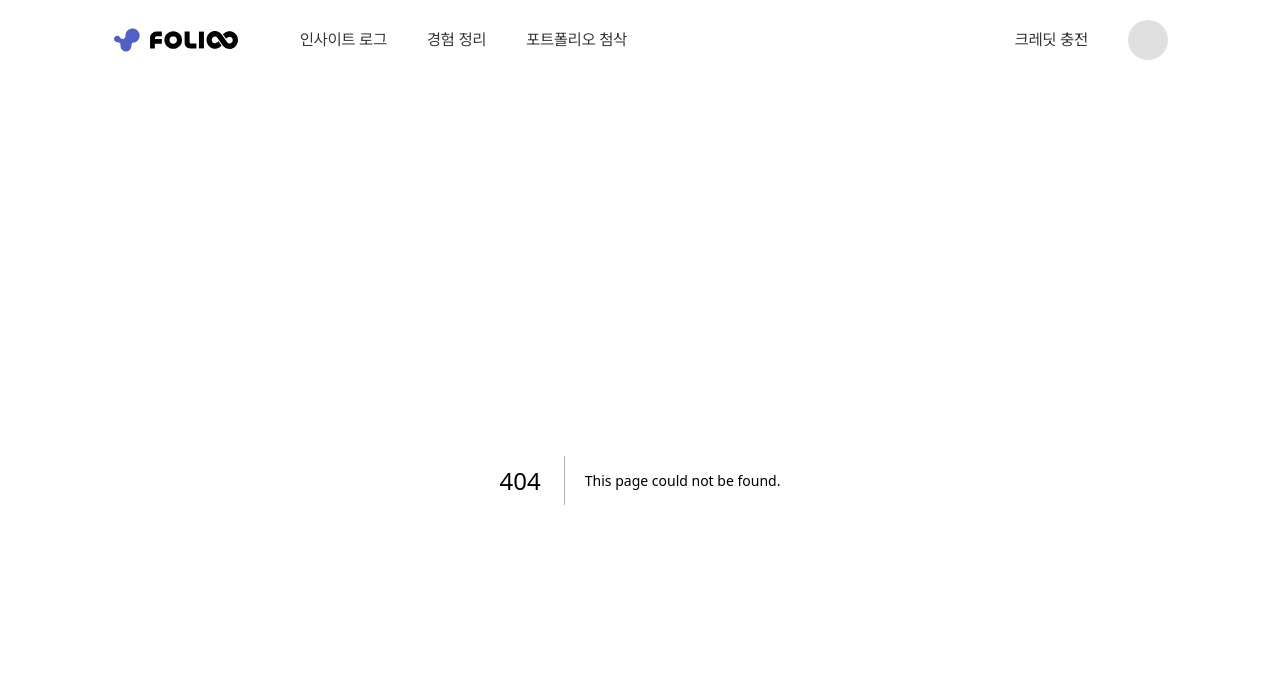
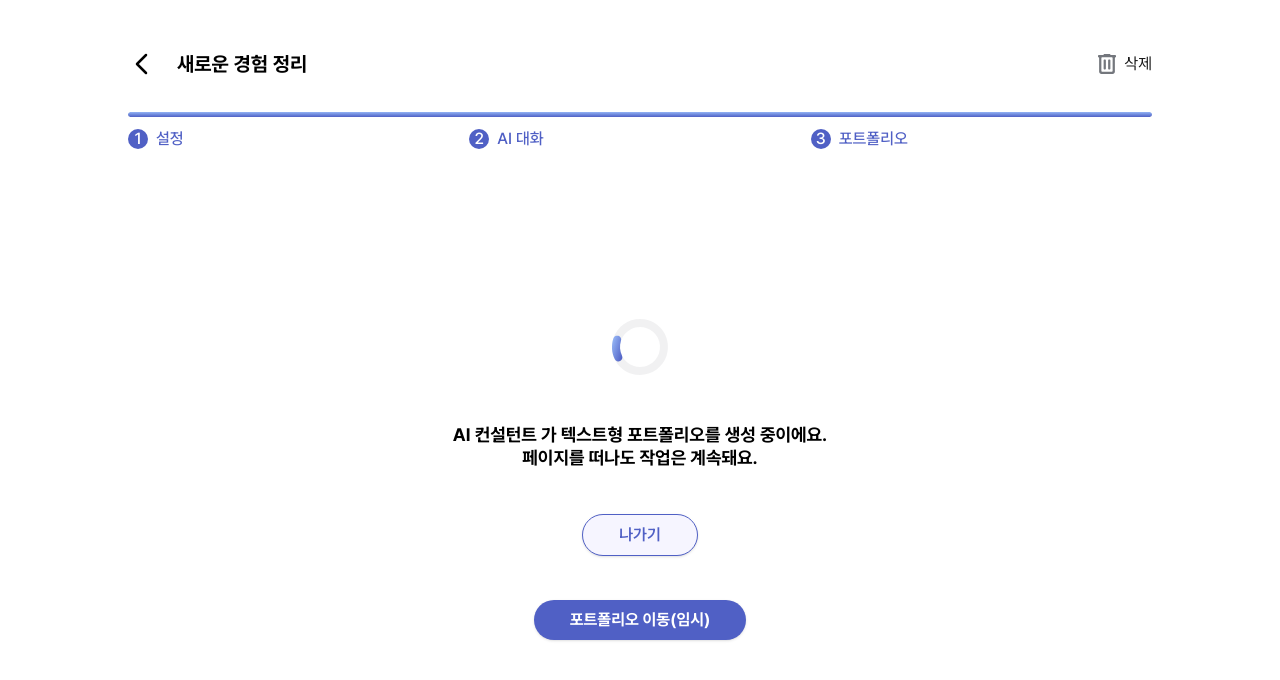
Before and after one commit to Teamie71/folioo-front, a Next.js app: page /experience/settings/1/createloading in a window 1280 px wide. Before the commit this address had no page. Shown: the top 680 px of the page. Built offline with nearby package versions, Linux system fonts and the light colour scheme.

Commit message:
✨ Feat: loading -> createloading으로 변경

```diff
--- a/src/app/(main)/experience/settings/[id]/chat/page.tsx
+++ b/src/app/(main)/experience/settings/[id]/chat/page.tsx
@@ -130,7 +130,7 @@ export default function ExperienceSettingsChatPage() {
         onOpenChange={(open) => {
           if (!open) {
             setIsTransitionModalOpen(false);
-            router.push(`/experience/settings/${id}/loading`);
+            router.push(`/experience/settings/${id}/createloading`);
           }
         }}
         title={
--- a/src/app/(main)/experience/settings/[id]/loading/page.tsx
+++ b/src/app/(main)/experience/settings/[id]/createloading/page.tsx
@@ -5,6 +5,10 @@ import { BackButton } from '@/components/BackButton';
 import { StepProgressBar } from '@/components/StepProgressBar';
 import { DeleteModalButton } from '@/components/DeleteModalButton';
 import { useExperienceStore } from '@/store/useExperienceStore';
+import Image from 'next/image';
+import { motion } from 'framer-motion';
+import { CommonButton } from '@/components/CommonButton';
+import Link from 'next/link';
 
 export default function ExperienceSettingsChatLoadingPage() {
   const params = useParams();
@@ -26,7 +30,7 @@ export default function ExperienceSettingsChatLoadingPage() {
   return (
     <div className='flex h-screen flex-col overflow-hidden'>
       <div className='mx-auto flex min-h-0 w-[66rem] min-w-[66rem] flex-1 flex-col gap-[1.5rem] overflow-hidden px-[1rem] pt-[2.5rem]'>
-        {/* 헤더 - chat 페이지와 동일, 제목은 수정 불가 */}
+        {/* 헤더 */}
         <div className='flex w-full shrink-0 items-center justify-between'>
           <div className='flex items-center gap-[0.5rem]'>
             <BackButton href='/experience' />
@@ -48,6 +52,45 @@ export default function ExperienceSettingsChatLoadingPage() {
             currentStep={3}
           />
         </div>
+
+        <div className='flex flex-col items-center gap-[2.75rem]'>
+          {/* 로딩 스피너 */}
+          <div className='mt-[8.75rem] flex items-center justify-center'>
+            <motion.div
+              animate={{ rotate: 720 }}
+              transition={{
+                repeat: Infinity,
+                duration: 2,
+                ease: 'easeOut',
+              }}
+            >
+              <Image
+                src='/LoadingSpinnerIcon.svg'
+                alt='loading'
+                width={64}
+                height={64}
+              />
+            </motion.div>
+          </div>
+
+          <span className='mt-[] text-center text-[1.125rem] leading-[130%] font-bold'>
+            AI 컨설턴트 가 텍스트형 포트폴리오를 생성 중이에요.
+            <br />
+            페이지를 떠나도 작업은 계속돼요.
+          </span>
+
+          <Link href='/experience'>
+            <CommonButton variantType='Outline' px='2.25rem' py='0.5rem'>
+              나가기
+            </CommonButton>
+          </Link>
+
+          <Link href={`/experience/settings/${id}/portfolio`}>
+            <CommonButton variantType='Primary' px='2.25rem' py='0.5rem'>
+              포트폴리오 이동(임시)
+            </CommonButton>
+          </Link>
+        </div>
       </div>
     </div>
   );
--- a/src/components/NavbarHideWrapper.tsx
+++ b/src/components/NavbarHideWrapper.tsx
@@ -8,7 +8,8 @@ function shouldHideNavbar(pathname: string): boolean {
   if (pathname === '/experience/settings') return true;
   // experience/settings/[id]/chat 페이지
   if (/^\/experience\/settings\/[^/]+\/chat$/.test(pathname)) return true;
-  if (/^\/experience\/settings\/[^/]+\/loading$/.test(pathname)) return true;
+  if (/^\/experience\/settings\/[^/]+\/createloading$/.test(pathname))
+    return true;
   return false;
 }
 
```
